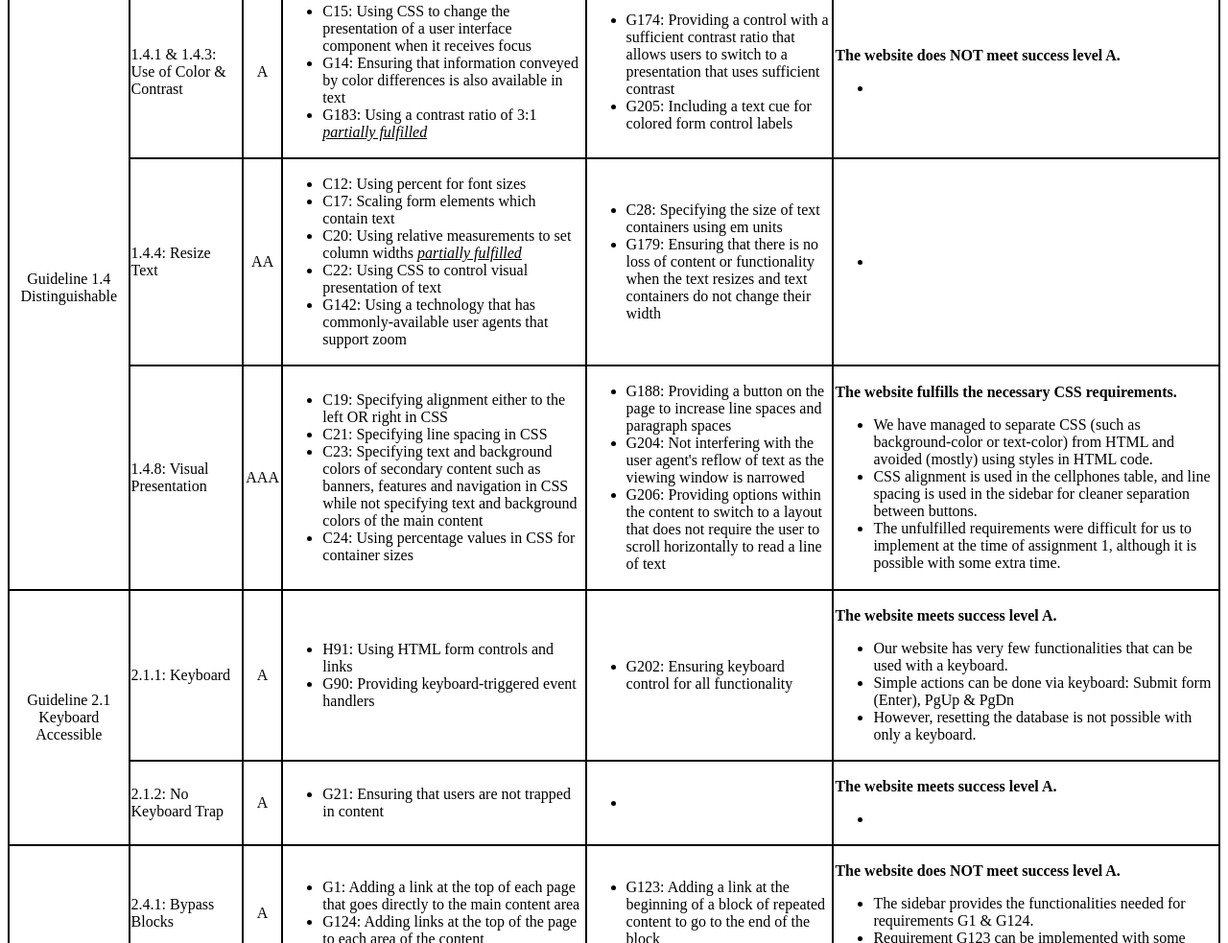
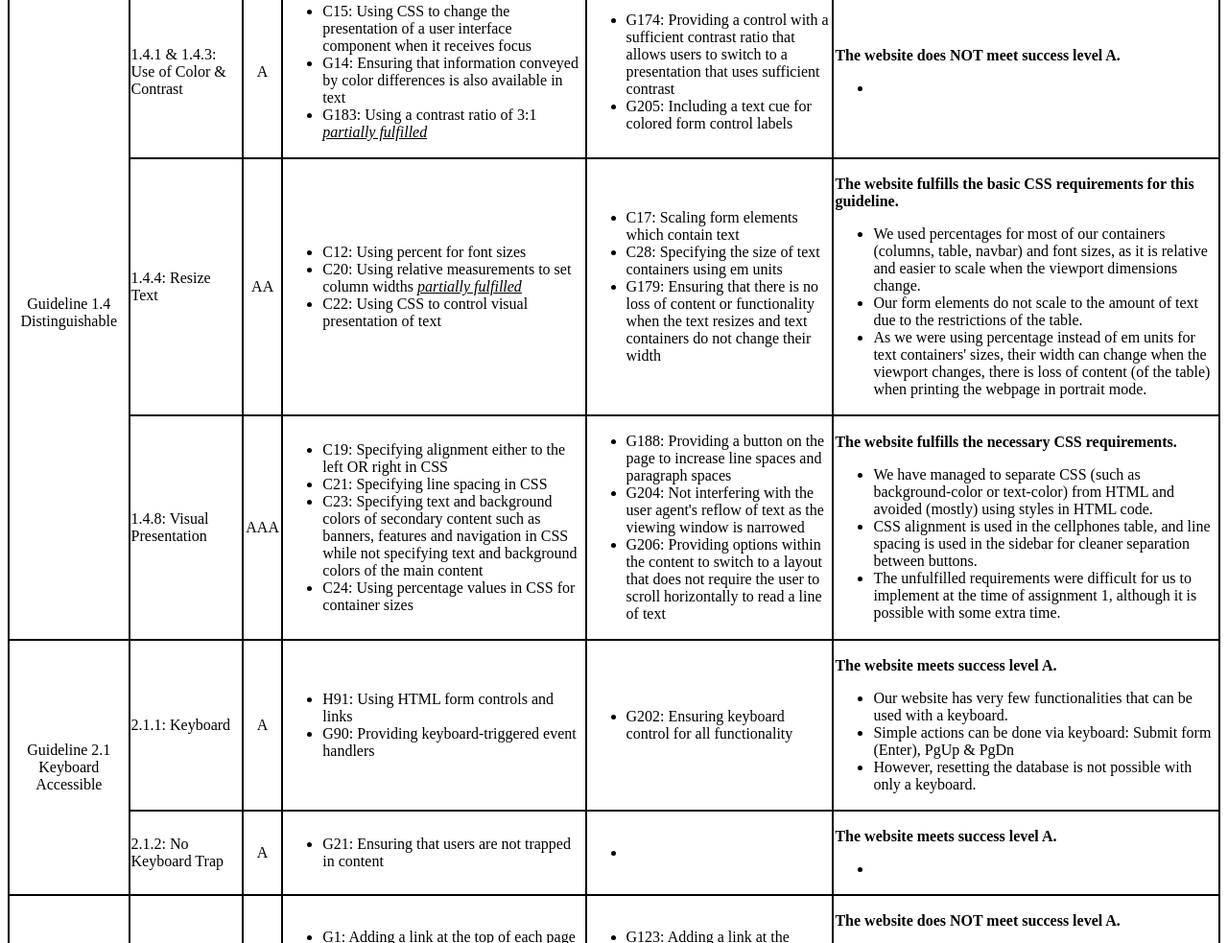
Before and after one commit to LCTTVU/ASSIGNMENT3, a plain HTML site: page assignment4.html in a window 1280 px wide. Shown: the part 1853-2836 px from the top of the page at 96% size. Drawn offline with Linux system fonts and the light colour scheme.

Commit message:
Update assignment4.html

```diff
--- a/assignment4.html
+++ b/assignment4.html
@@ -201,22 +201,23 @@
                     <td class = "requirements">
                         <ul>
                             <li>C12: Using percent for font sizes</li>
-                            <li>C17: Scaling form elements which contain text</li>
                             <li>C20: Using relative measurements to set column widths <i class = "extradetails"><u>partially fulfilled</u></i></li>
                             <li>C22: Using CSS to control visual presentation of text</li>
-                            <li>G142: Using a technology that has commonly-available user agents that support zoom</li>
                         </ul>
                     </td>
                     <td class = "requirements">
                         <ul>
+                            <li>C17: Scaling form elements which contain text</li>
                             <li>C28: Specifying the size of text containers using em units</li>
                             <li>G179: Ensuring that there is no loss of content or functionality when the text resizes and text containers do not change their width</li>
                         </ul>
                     </td>
                     <td class = "guidelineEvaluation">
-                        <p><strong></strong></p>
+                        <p><strong>The website fulfills the basic CSS requirements for this guideline.</strong></p>
                         <ul>
-                            <li></li>
+                            <li>We used percentages for most of our containers (columns, table, navbar) and font sizes, as it is relative and easier to scale when the viewport dimensions change.</li>
+                            <li>Our form elements do not scale to the amount of text due to the restrictions of the table.</li>
+                            <li>As we were using percentage instead of em units for text containers' sizes, their width can change when the viewport changes, there is loss of content (of the table) when printing the webpage in portrait mode.</li>
                         </ul>
                     </td>
                 </tr>
```
